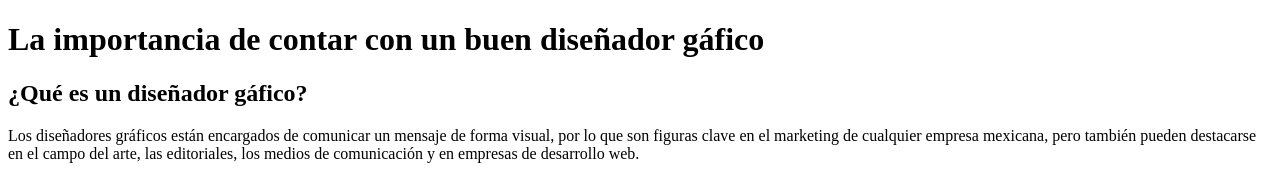
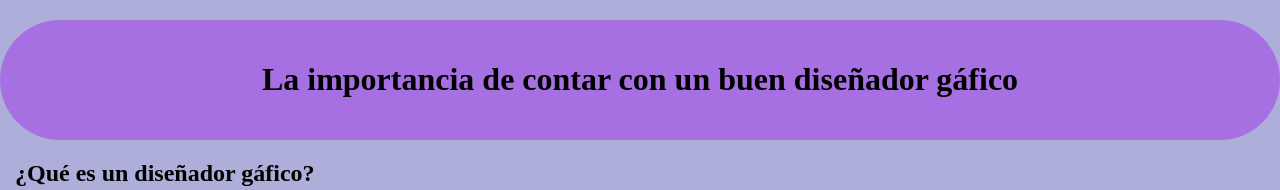
Before and after one commit to Daniela-10-practica/practicas-web, a plain HTML site: page u2/articuloblog.html in a window 1280 px wide. Shown: the top 190 px of the page. Drawn offline with Linux system fonts and the light colour scheme; files that its build step writes are made by us from their sources; the site is published under a folder, as on GitHub Pages, so addresses that start at the root find nothing.

Commit message:
Update articuloblog.html

```diff
--- a/u2/articuloblog.html
+++ b/u2/articuloblog.html
@@ -4,7 +4,7 @@
     <meta charset="UTF-8">
     <meta name="viewport" content="width=device-width, initial-scale=1.0">
     <title>Articulo de blog</title>
-    <link rel="stylesheet" href="/css/articuloblog.css">
+    <link rel="stylesheet" href="css/articuloblog.css">
 </head>
 <body>
     <header>
```
